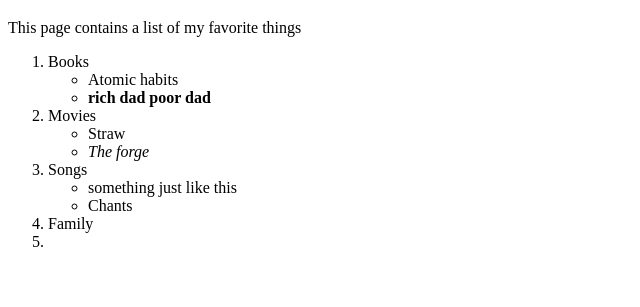
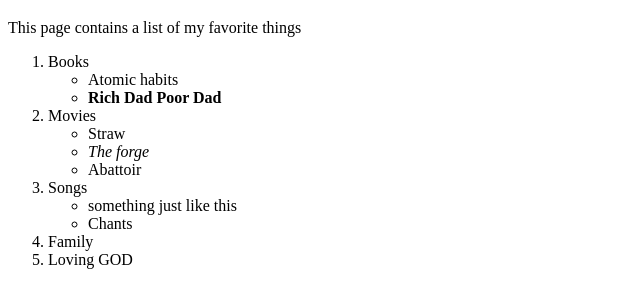
Before and after one commit to chukupeace/html-intro, a plain HTML site: page my fav.html in a window 1280 px wide. Shown: the part 61-368 px from the top of the page, without its empty margins (0-640 px from the left). Drawn offline with Linux system fonts and the light colour scheme.

Commit message:
updated commit

```diff
--- a/my fav.html
+++ b/my fav.html
@@ -15,12 +15,13 @@
     <li>Books</li>
     <ul>
         <li>Atomic habits</li>
-        <li><strong>rich dad poor dad</strong></li>
+        <li><strong>Rich Dad Poor Dad</strong></li>
         </ul>
         <li>Movies</li>
         <ul>
           <li>Straw</li>
           <li><em>The forge</em></li>
+          <li>Abattoir</li>
         </ul>
         <li>Songs</li>
         <ul>
@@ -28,7 +29,7 @@
             <li>Chants</li>
             </ul>
             <li> Family</li>
-            <li></li>
+            <li>Loving GOD</li>
     </ol>
 </ol>
 </body>
```
Also changed, not shown: index.html (+3 -2 lines).
